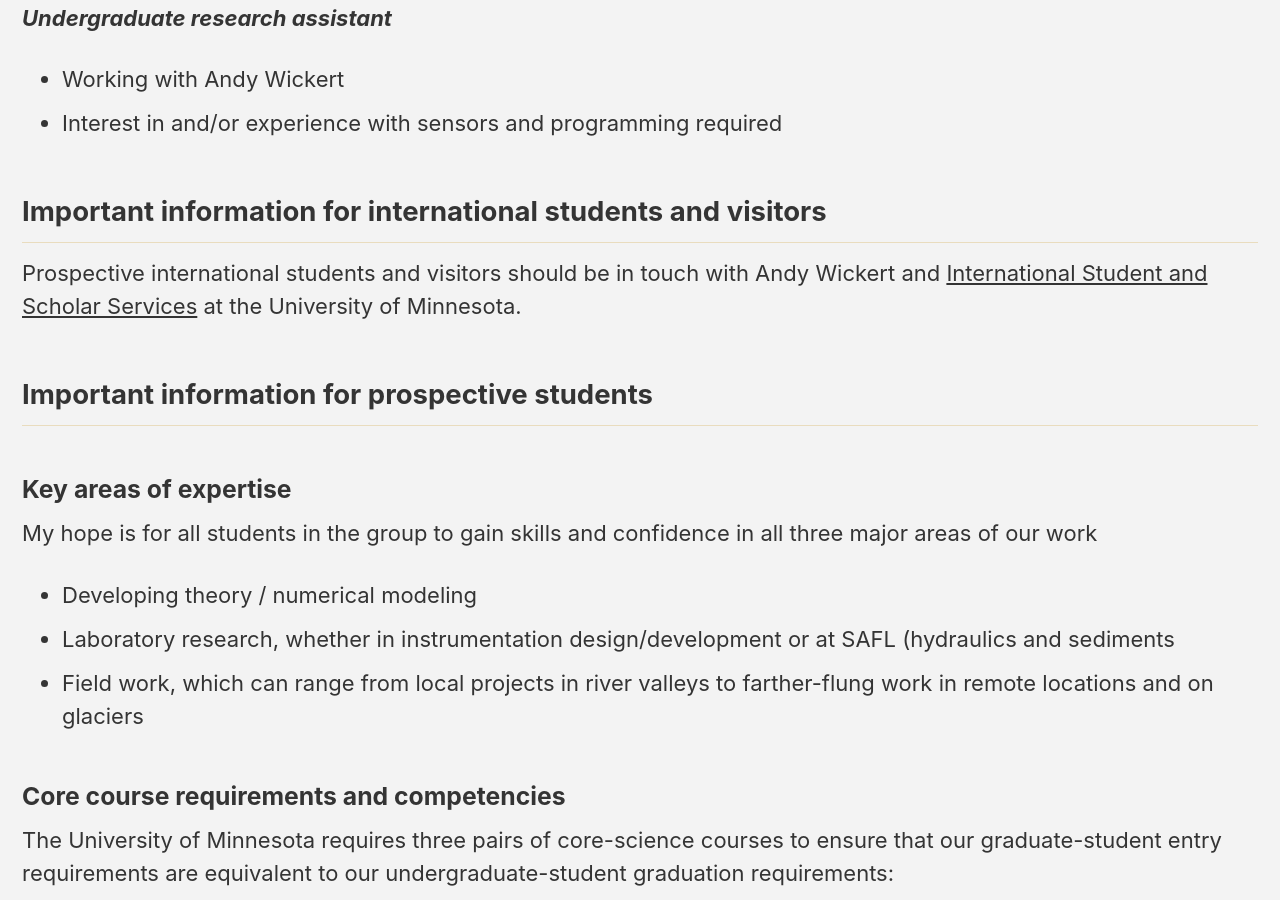
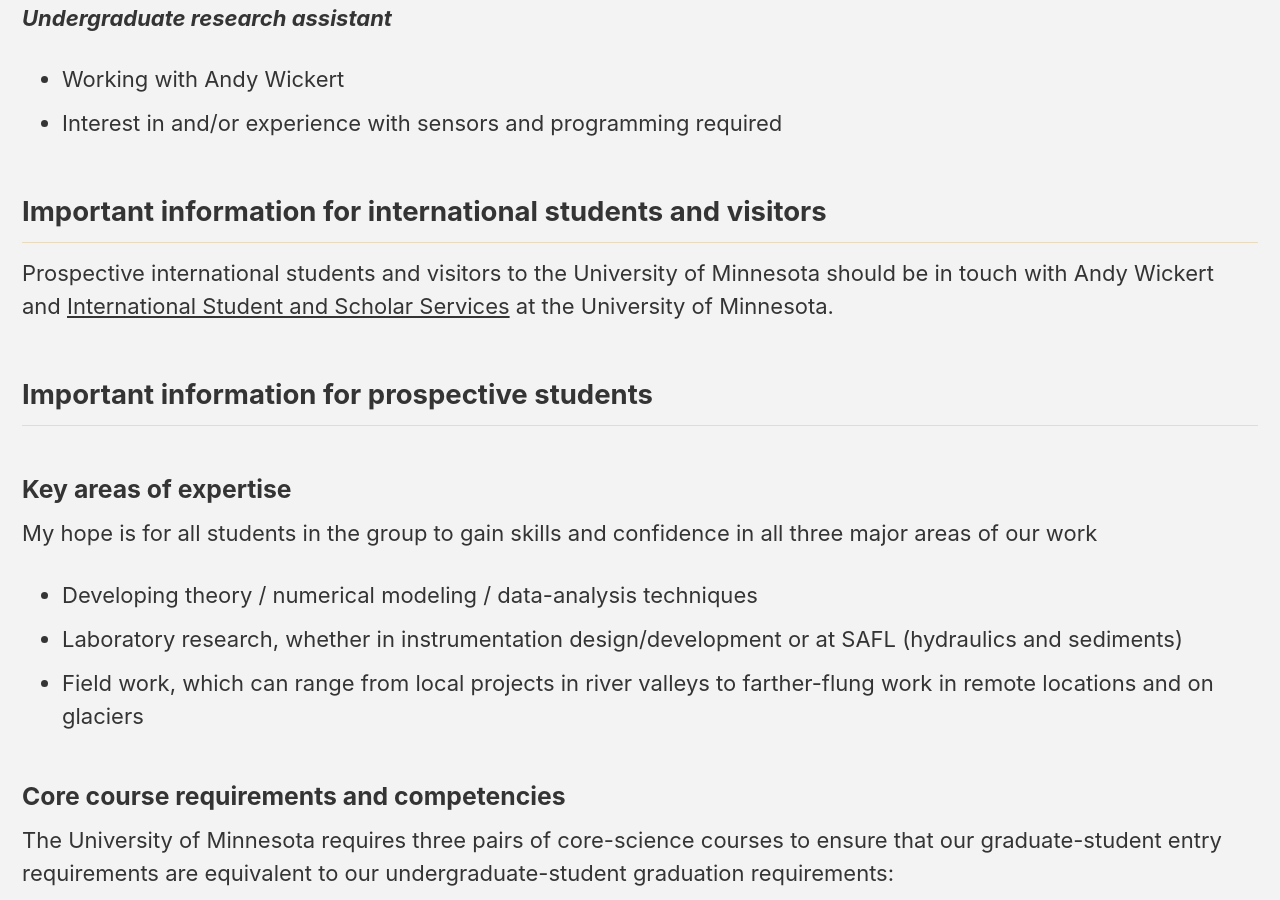
Before and after one commit to MNiMORPH/MNiMORPH.github.io, a Jekyll site: the page built from _pages/prospective.md, in a window 1280 px wide and 900 px high, scrolled down 3739 px. Built offline with Jekyll 4.4.1, drawn with Linux system fonts in a browser that asks for light colours; cached includes are drawn as plain includes; nearby versions of some CDN libraries.

Commit message:
International UMN; Areas of Expertise

```diff
--- a/_pages/prospective.md
+++ b/_pages/prospective.md
@@ -129,7 +129,7 @@
 
 ## Important information for international students and visitors
 
-Prospective international students and visitors should be in touch with Andy Wickert and [International Student and Scholar Services](https://isss.umn.edu/) at the University of Minnesota.
+Prospective international students and visitors to the University of Minnesota should be in touch with Andy Wickert and [International Student and Scholar Services](https://isss.umn.edu/) at the University of Minnesota.
 
 
 ## Important information for prospective students
@@ -137,8 +137,8 @@
 ### Key areas of expertise
 
 My hope is for all students in the group to gain skills and confidence in all three major areas of our work
-* Developing theory / numerical modeling
-* Laboratory research, whether in instrumentation design/development or at SAFL (hydraulics and sediments
+* Developing theory / numerical modeling / data-analysis techniques
+* Laboratory research, whether in instrumentation design/development or at SAFL (hydraulics and sediments)
 * Field work, which can range from local projects in river valleys to farther-flung work in remote locations and on glaciers
 
 ### Core course requirements and competencies
```
